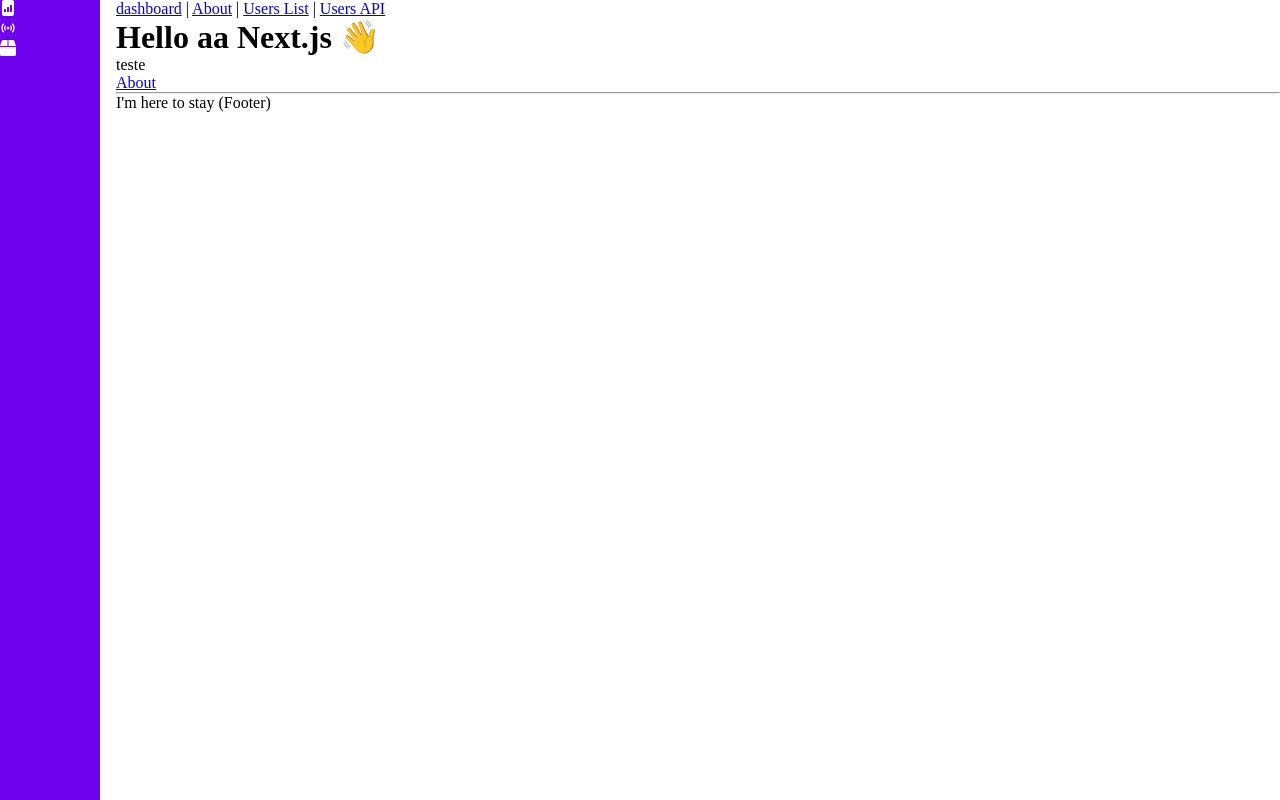
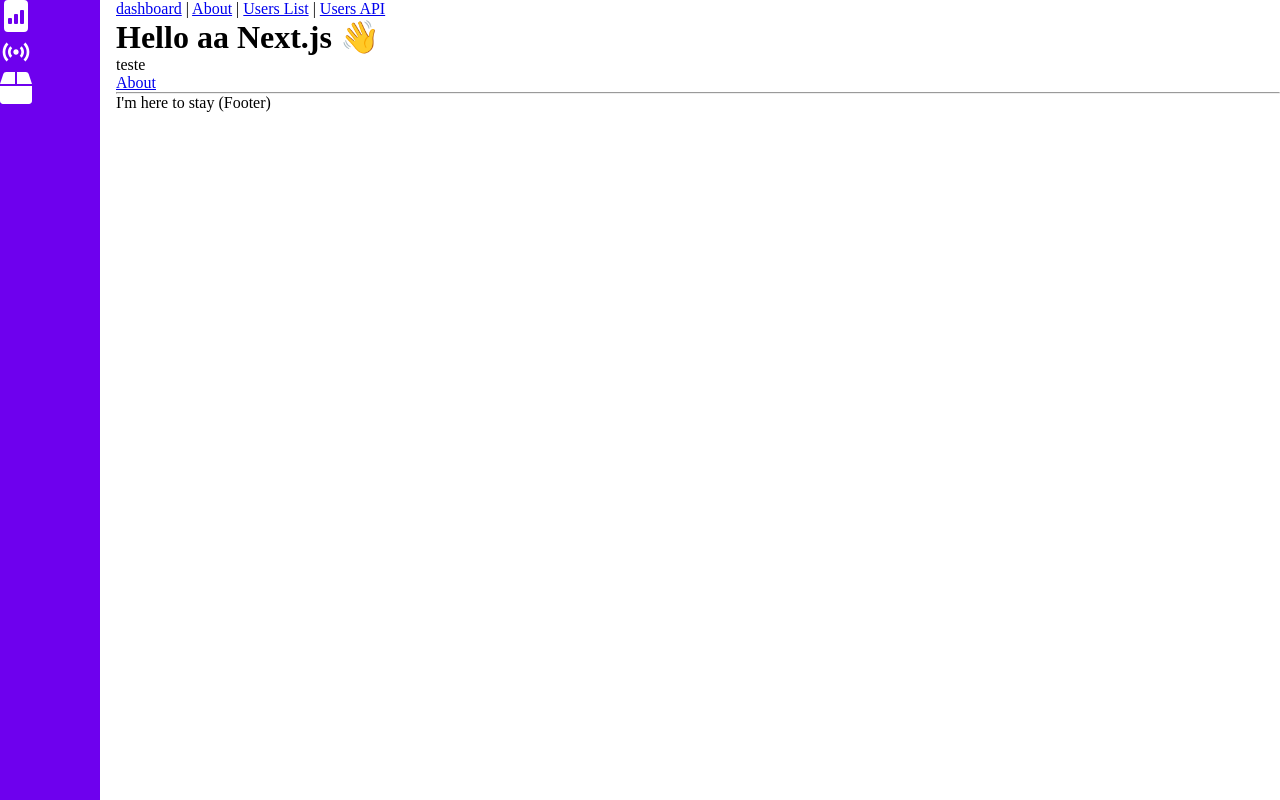
Before and after one commit to ViniciusGregorine/next-masa, a Next.js app: page / in a window 1280 px wide. Built offline with nearby package versions, Linux system fonts and the light colour scheme.

Commit message:
feat: add `IconContext.Provider`

```diff
--- a/src/pages/_app.tsx
+++ b/src/pages/_app.tsx
@@ -1,10 +1,15 @@
 import type { AppProps /*, AppContext */ } from 'next/app'
+import { IconContext } from 'react-icons/lib'
 
 import '../styles/global.scss'
+import '../styles/reactIcon.scss'
 
 function MyApp({ Component, pageProps }: AppProps) {
   return (
-        <Component {...pageProps} />
+    <IconContext.Provider value={{ className: 'react-icons' }}>
+      <Component {...pageProps} />
+    </IconContext.Provider>
+
   )
 }
 
--- /dev/null
+++ b/src/styles/reactIcon.scss
@@ -0,0 +1,4 @@
+.react-icons {
+    width: 2rem;
+    height: 2rem;
+  }
```
